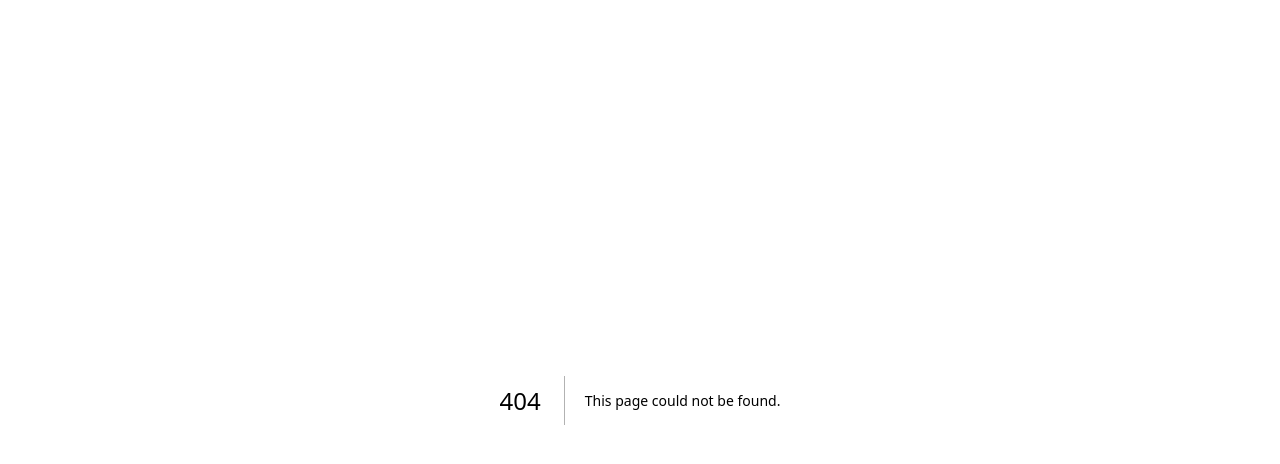
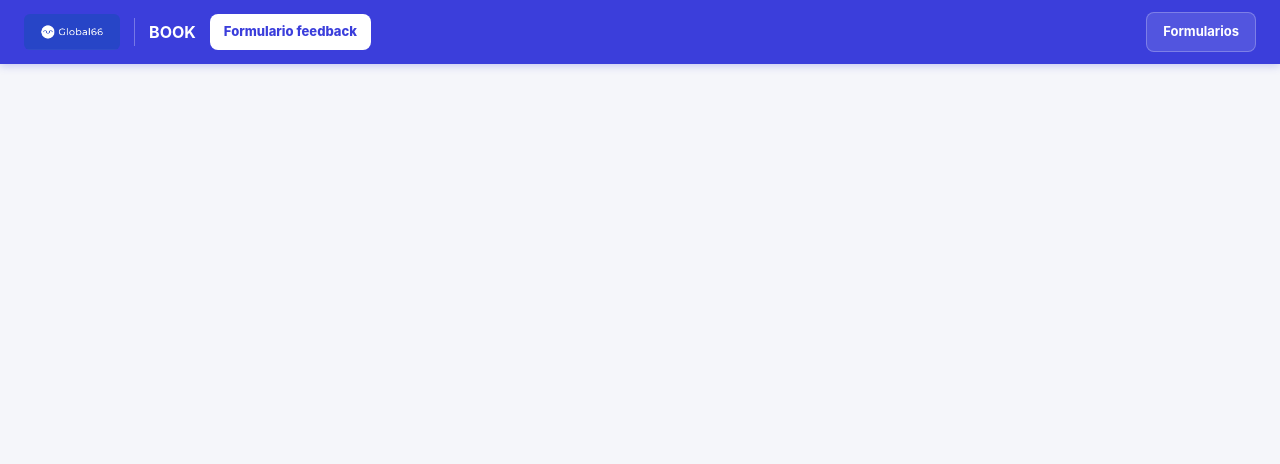
Before and after one commit to afkulkarutman-bit/Global66, a Next.js app: page /formulario-feedback in a window 1280 px wide. Before the commit this address had no page. Shown: the top 464 px of the page. Built offline with nearby package versions, Linux system fonts and the light colour scheme.

Commit message:
Add feedback form placeholder

```diff
--- /dev/null
+++ b/app/formulario-feedback/page.tsx
@@ -0,0 +1,26 @@
+"use client";
+
+import Link from "next/link";
+
+export default function FormularioFeedbackPage() {
+  return (
+    <div style={{ minHeight: "100vh", background: "var(--g66-bg)" }}>
+      <header style={{ background: "var(--g66-blue)", padding: "0 24px", position: "sticky", top: 0, zIndex: 50, boxShadow: "0 2px 8px rgba(59,62,219,0.25)" }}>
+        <div style={{ maxWidth: 1400, margin: "0 auto", height: 64, display: "flex", alignItems: "center", justifyContent: "space-between" }}>
+          <div style={{ display: "flex", alignItems: "center", gap: 14 }}>
+            <Link href="/">
+              {/* eslint-disable-next-line @next/next/no-img-element */}
+              <img src="/logo.jpg" alt="Global66" style={{ height: 36, borderRadius: 6, cursor: "pointer", display: "block" }} />
+            </Link>
+            <div style={{ width: 1, height: 28, background: "rgba(255,255,255,0.3)" }} />
+            <span style={{ color: "#fff", fontWeight: 700, fontSize: 16 }}>BOOK</span>
+            <span style={{ background: "#fff", color: "var(--g66-blue)", borderRadius: 8, padding: "8px 14px", fontWeight: 800, fontSize: 13 }}>Formulario feedback</span>
+          </div>
+          <Link href="/formularios" style={{ background: "rgba(255,255,255,0.12)", color: "#fff", border: "1px solid rgba(255,255,255,0.25)", borderRadius: 8, padding: "9px 16px", fontWeight: 700, fontSize: 13, textDecoration: "none" }}>
+            Formularios
+          </Link>
+        </div>
+      </header>
+    </div>
+  );
+}
--- a/app/formularios/page.tsx
+++ b/app/formularios/page.tsx
@@ -22,6 +22,13 @@
     description: "Módulo para gestión y revisión de licencias médicas.",
     href: "/licencias-medicas",
     action: "Abrir módulo",
+    external: false,
+  },
+  {
+    title: "Formulario feedback",
+    description: "Formulario interno de feedback.",
+    href: "/formulario-feedback",
+    action: "Abrir formulario",
     external: false,
   },
 ];
```
